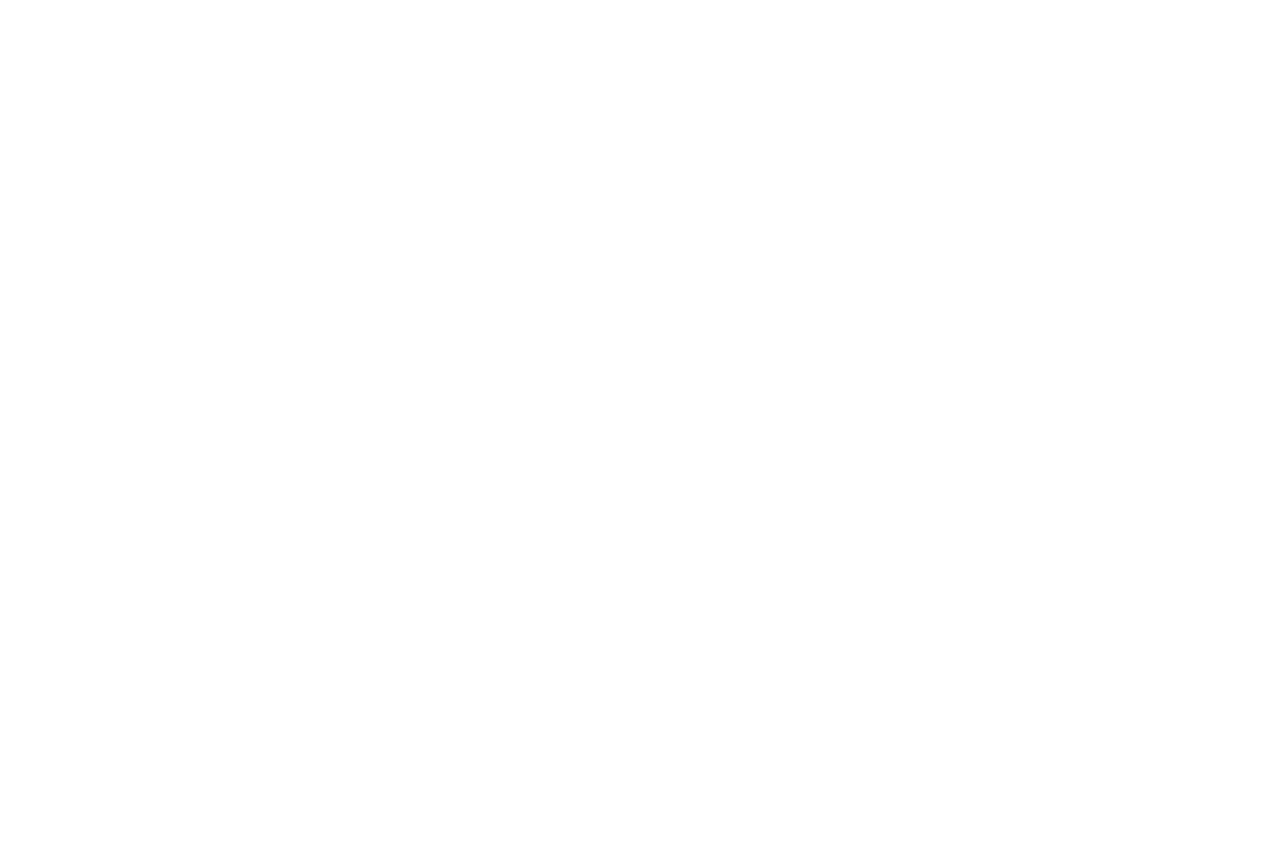
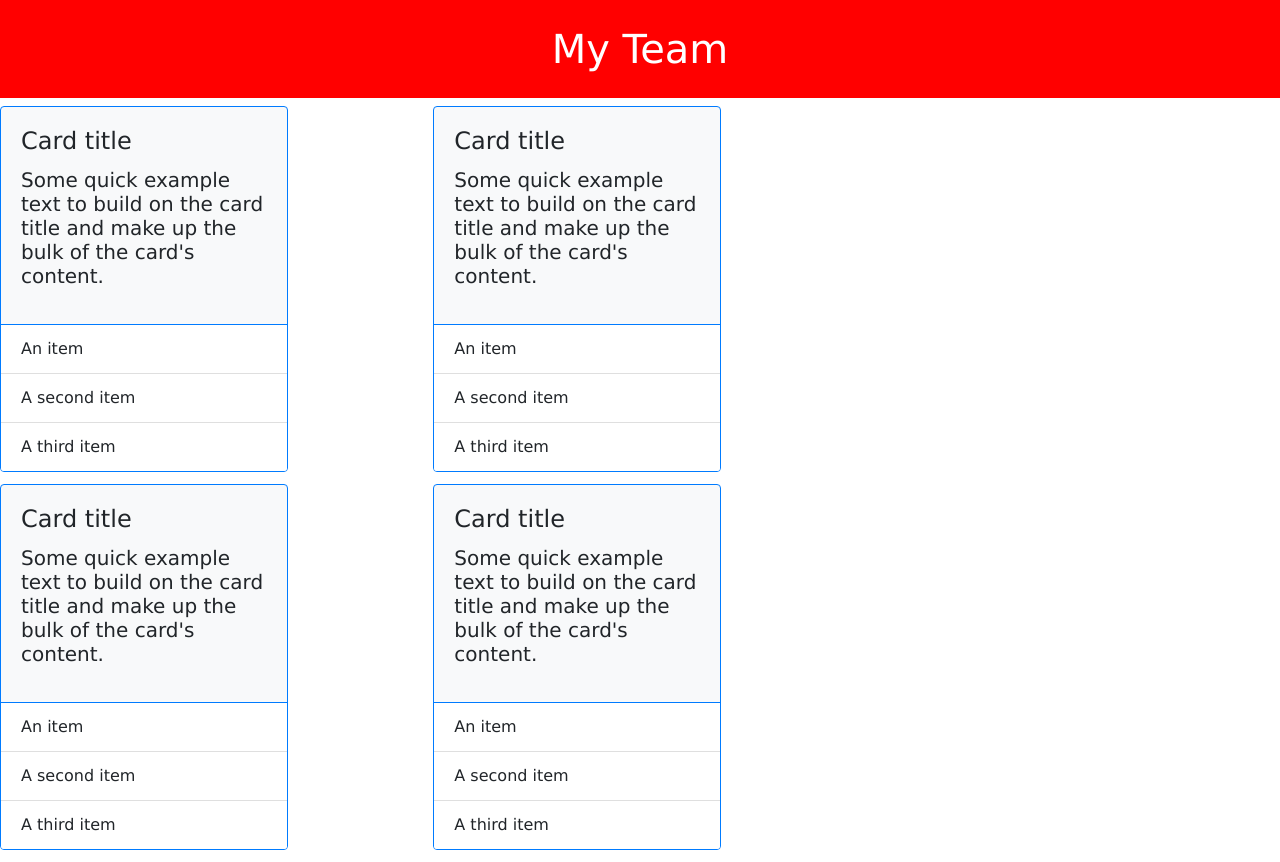
Before and after one commit to Ivo-Gatzinski/team-page, a website: page dist/index.html in a window 1280 px wide. Before the commit the page ends 800 px from the top, so only its background shows below. Drawn offline with nearby package versions, Linux system fonts and the light colour scheme.

Commit message:
add html and css

```diff
--- a/dist/index.html
+++ b/dist/index.html
@@ -4,9 +4,65 @@
     <meta charset="UTF-8">
     <meta http-equiv="X-UA-Compatible" content="IE=edge">
     <meta name="viewport" content="width=device-width, initial-scale=1.0">
-    <title>Document</title>
+    <title>Team Page</title>
+    <link rel="stylesheet" href="https://cdn.jsdelivr.net/npm/bootstrap@4.6.0/dist/css/bootstrap.min.css" integrity="sha384-B0vP5xmATw1+K9KRQjQERJvTumQW0nPEzvF6L/Z6nronJ3oUOFUFpCjEUQouq2+l" crossorigin="anonymous">
+    <link rel="stylesheet" href="style.css">
 </head>
 <body>
-
+    <header>
+<h1>
+My Team
+</h1>
+    </header>
+    <main class="card-columns">
+        <div class="card bg-light border-primary" style="width: 18rem;">
+            <div class="card-body">
+              <h4 class="card-title">Card title</h5>
+              <h5 class="card-text">Some quick example text to build on the card title and make up the bulk of the card's content.</p>
+            </div>
+            <ul class="list-group list-group-flush">
+              <li class="list-group-item">An item</li>
+              <li class="list-group-item">A second item</li>
+              <li class="list-group-item">A third item</li>
+            </ul>
+            </div>
+        </div>
+        <div class="card bg-light border-primary" style="width: 18rem;">
+            <div class="card-body">
+              <h4 class="card-title">Card title</h5>
+              <h5 class="card-text">Some quick example text to build on the card title and make up the bulk of the card's content.</p>
+            </div>
+            <ul class="list-group list-group-flush">
+              <li class="list-group-item">An item</li>
+              <li class="list-group-item">A second item</li>
+              <li class="list-group-item">A third item</li>
+            </ul>
+            </div>
+        </div>
+        <div class="card bg-light border-primary" style="width: 18rem;">
+            <div class="card-body">
+              <h4 class="card-title">Card title</h5>
+              <h5 class="card-text">Some quick example text to build on the card title and make up the bulk of the card's content.</p>
+            </div>
+            <ul class="list-group list-group-flush">
+              <li class="list-group-item">An item</li>
+              <li class="list-group-item">A second item</li>
+              <li class="list-group-item">A third item</li>
+            </ul>
+            </div>
+        </div>
+        <div class="card bg-light border-primary" style="width: 18rem;">
+            <div class="card-body">
+              <h4 class="card-title">Card title</h5>
+              <h5 class="card-text">Some quick example text to build on the card title and make up the bulk of the card's content.</p>
+            </div>
+            <ul class="list-group list-group-flush">
+              <li class="list-group-item">An item</li>
+              <li class="list-group-item">A second item</li>
+              <li class="list-group-item">A third item</li>
+            </ul>
+            </div>
+        </div>
+    </main>
 </body>
 </html>
--- /dev/null
+++ b/dist/style.css
@@ -0,0 +1,8 @@
+body {font-family:'Lucida Sans', 'Lucida Sans Regular', 'Lucida Grande', 'Lucida Sans Unicode', Geneva, Verdana, sans-serif}
+
+h1 {
+    background: red;
+    color: white;
+    text-align: center;
+    padding: 25px;
+}
```
